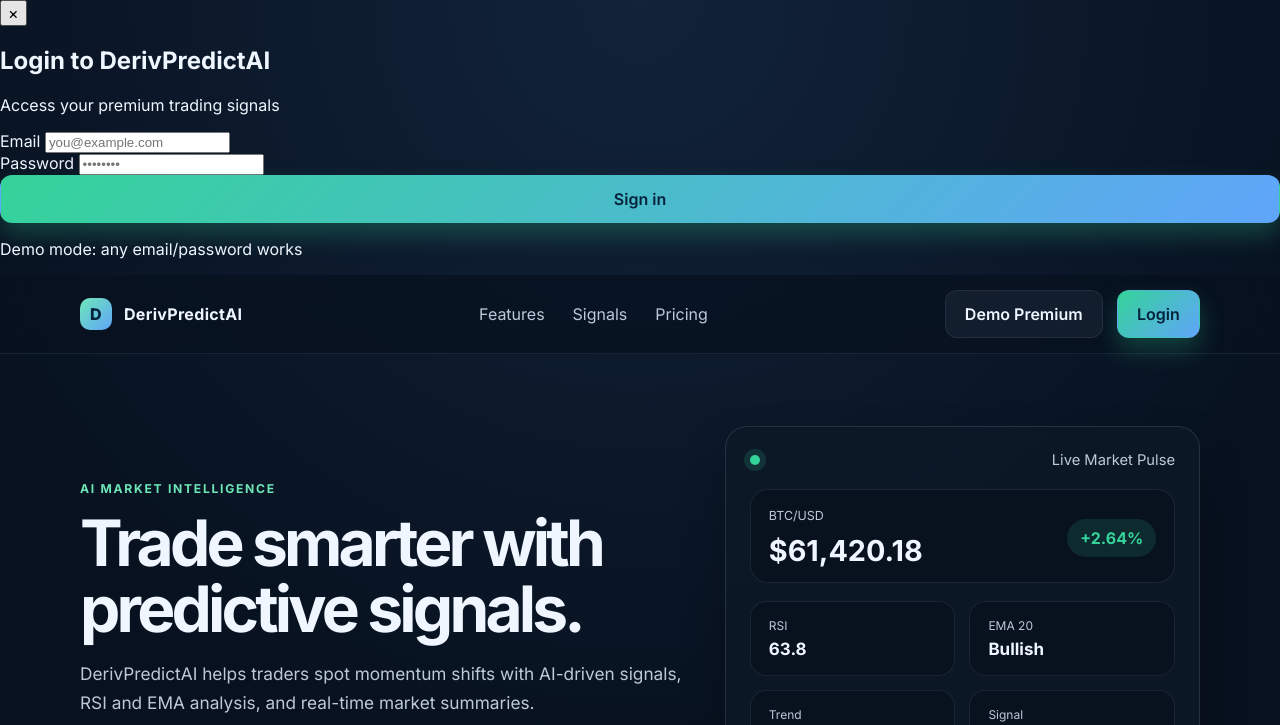
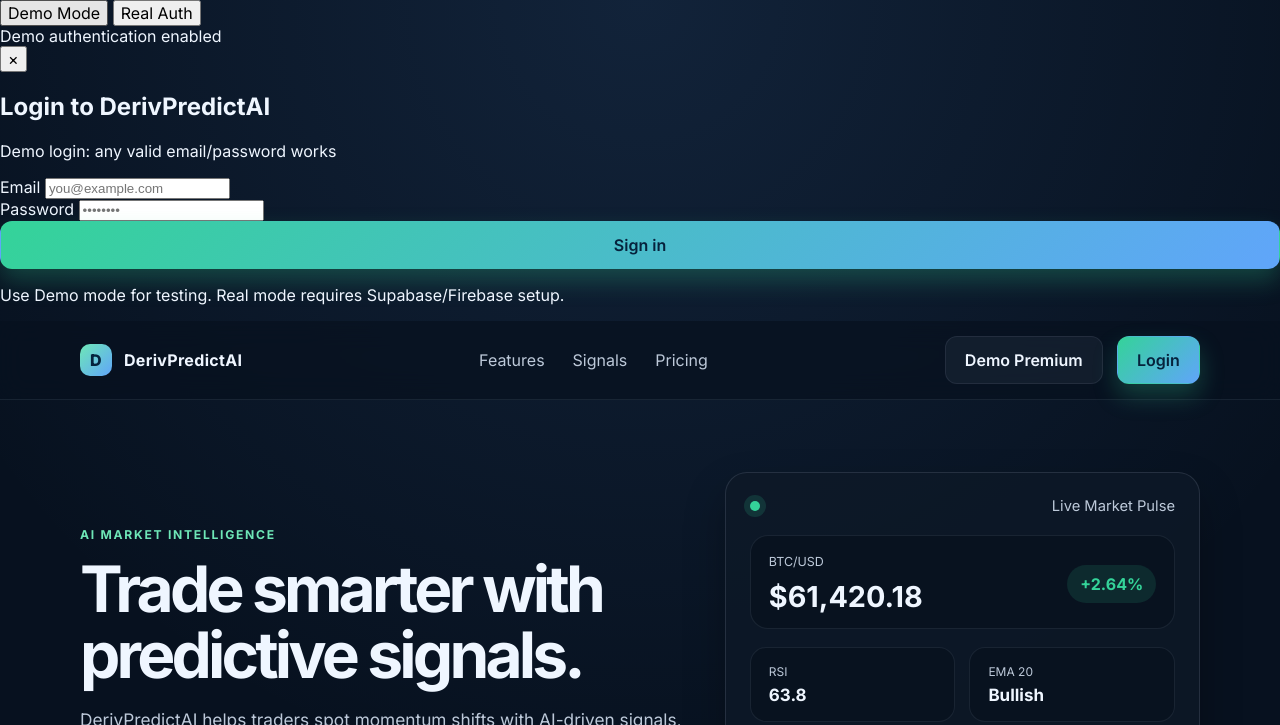
Before and after one commit to rafaelteofelus/DerivPredictAI, a plain HTML site: page index.html in a window 1280 px wide. Both pictures are taken after a click on the button "Login". Shown: the top 725 px of the page. Drawn offline with Linux system fonts and the light colour scheme.

Commit message:
Add polished landing page with demo/real auth toggle and premium gating

```diff
--- a/index.html
+++ b/index.html
@@ -17,13 +17,20 @@
     <link rel="stylesheet" href="style.css" />
   </head>
   <body>
-    <!-- Login Modal -->
+    <div class="app-shell">
+      <div class="mode-toggle" aria-label="Authentication mode switcher">
+        <button class="mode-btn active" data-mode="demo" aria-pressed="true">Demo Mode</button>
+        <button class="mode-btn" data-mode="real" aria-pressed="false">Real Auth</button>
+      </div>
+
+      <div class="provider-badge" id="providerStatus">Demo authentication enabled</div>
+
       <div class="modal-overlay hidden" id="loginModal">
         <div class="modal-content">
-        <button class="modal-close" id="closeLoginModal">&times;</button>
+          <button class="modal-close" id="closeLoginModal" aria-label="Close login dialog">&times;</button>
           <div class="modal-header">
             <h2>Login to DerivPredictAI</h2>
-          <p>Access your premium trading signals</p>
+            <p id="authModeText">Demo login: any valid email/password works</p>
           </div>
           <form id="loginForm">
             <div class="form-group">
@@ -34,8 +41,8 @@
               <label for="password">Password</label>
               <input type="password" id="password" name="password" placeholder="••••••••" required />
             </div>
-          <button type="submit" class="btn btn-primary" style="width: 100%">Sign in</button>
-          <p class="form-note">Demo mode: any email/password works</p>
+            <button type="submit" class="btn btn-primary" style="width: 100%;">Sign in</button>
+            <p class="form-note">Use Demo mode for testing. Real mode requires Supabase/Firebase setup.</p>
           </form>
         </div>
       </div>
@@ -54,9 +61,12 @@
           <div class="nav-actions">
             <button class="btn btn-ghost" id="demoUnlock">Demo Premium</button>
             <button class="btn btn-primary" id="loginBtn">Login</button>
+            <button class="btn btn-secondary hidden" id="logoutBtn">Logout</button>
           </div>
         </div>
       </header>
+
+      <div class="user-badge hidden" id="userBadge">Not signed in</div>
 
       <main>
         <section class="hero">
@@ -228,6 +238,7 @@
           <p>Educational and informational use only.</p>
         </div>
       </footer>
+    </div>
 
     <script src="script.js"></script>
   </body>
```
Lines whose indentation alone changed are shown as unchanged.
